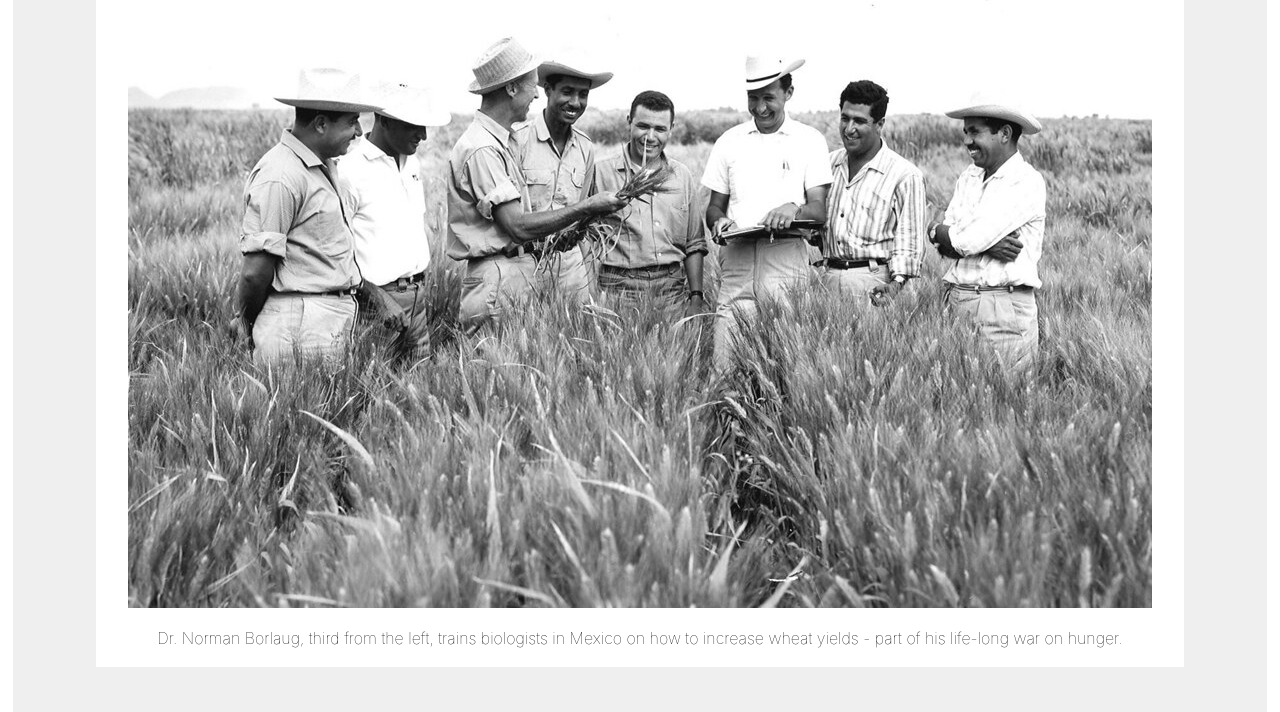
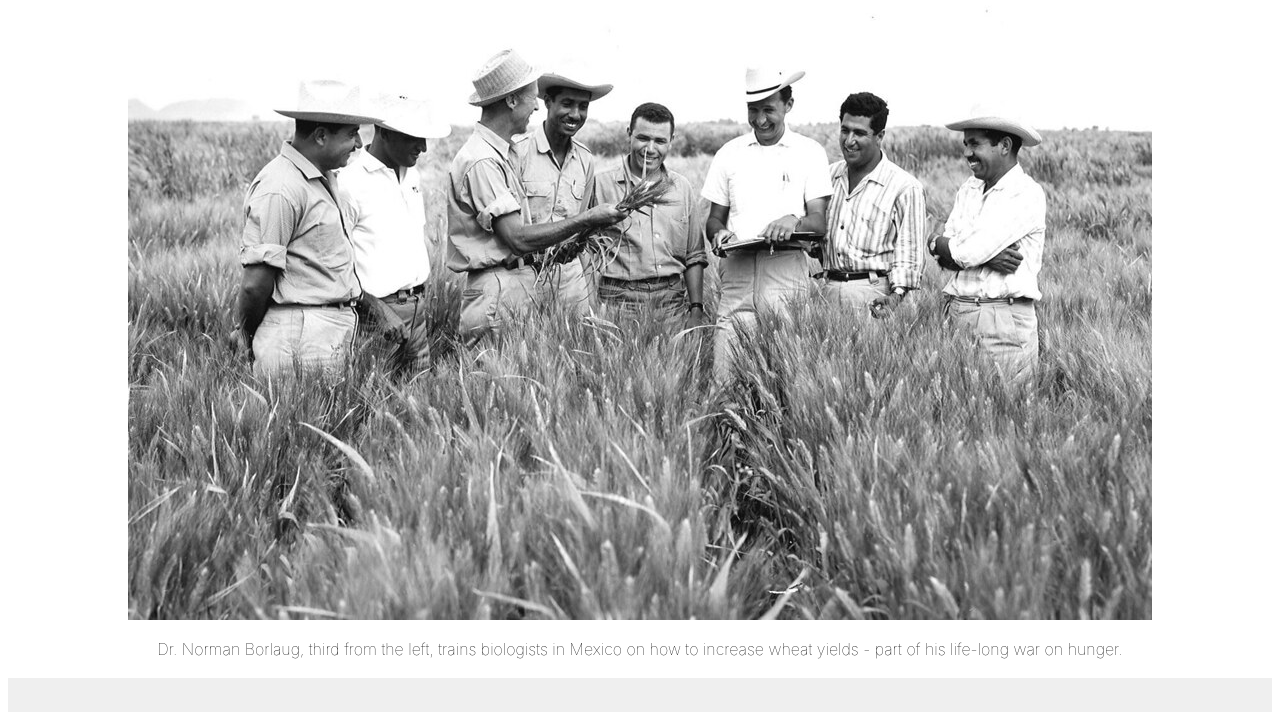
Before and after one commit to farbodmoazen/Tributepage, a plain HTML site: page index.html in a window 1280 px wide. Shown: the part 168-880 px from the top of the page. Drawn offline with Linux system fonts and the light colour scheme.

Commit message:
finish completely

```diff
--- a/styles.css
+++ b/styles.css
@@ -6,6 +6,7 @@
 body{
     font-family: -apple-system, BlinkMacSystemFont, 'Segoe UI', 'Roboto', 'Helvetica Neue', Arial, sans-serif;
     font-weight: 100;
+    padding: 1.5rem 0.5rem;
 }
 #main{
     background-color: rgb(239, 239, 239);
@@ -14,7 +15,8 @@ body{
     align-items: center;
     justify-content: center;
     text-align: center;
-    margin: 0.8rem;
+    width: 100%;
+    margin: auto;
 }
 header{
     padding: 1.8rem;
@@ -32,6 +34,8 @@ img{
 figure{
     background-color: #fff;
     padding: 0 2rem;
+    width: 100%;
+    max-width: 1400px;
 }
 figure figcaption{
 margin:1.2rem 0;
@@ -55,4 +59,5 @@ section{
 footer{
     font-weight: bold;
     font-size: 1.2rem;
+    margin-bottom: 1.5rem;
 }
```
